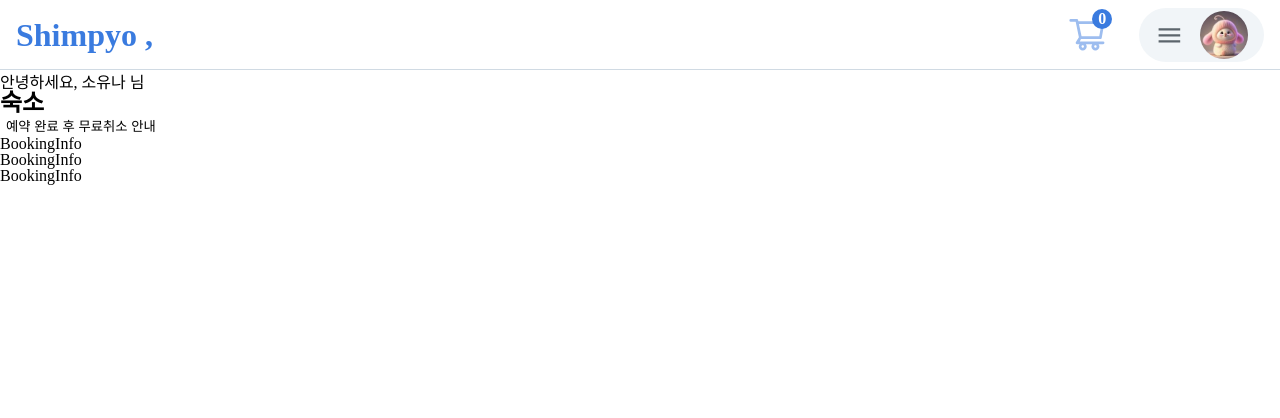
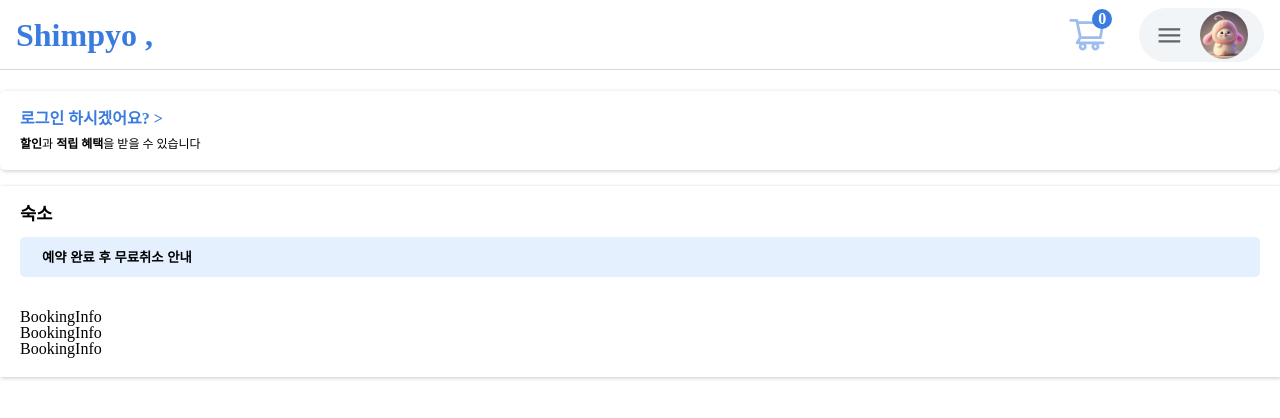
Before and after one commit to Shimpyo-House/Shimpyo_FE, a React (Vite) app: page /pay in a window 1280 px wide. Shown: the top 418 px of the page. Built offline with nearby package versions, Linux system fonts and the light colour scheme.

Commit message:
Design: 부킹 예약 토글 디자인

```diff
--- a/src/components/layout/Pay/CheckBooking.tsx
+++ b/src/components/layout/Pay/CheckBooking.tsx
@@ -8,53 +8,136 @@ import BookingInfo from './BookingInfo';
 
 const Container = css``;
 
+const LoggedIn = css`
+  width: 100%;
+  padding: 1.25rem;
+
+  margin-top: 1rem;
+
+  box-shadow: 1px 1px 4px 0px #cacaca;
+  border-radius: 5px;
+`;
+
+const LoggedInTo = css`
+  color: #3a7bdf;
+  font-weight: 900;
+
+  &:hover {
+    text-decoration: underline;
+    cursor: pointer;
+  }
+`;
+
+const LoggedInDes = css`
+  margin-top: 0.7rem;
+
+  font-size: 0.75rem;
+
+  span {
+    font-weight: 900;
+  }
+`;
+
+const Booking = css`
+  padding: 1.25rem;
+  margin-top: 1rem;
+
+  box-shadow: 1px 1px 4px 0px #cacaca;
+
+  transition: height 0.5s ease;
+
+  h1 {
+    font-size: 1.1rem;
+    font-weight: 900;
+  }
+`;
+
+const Toggle = css`
+  padding: 0.6rem 1rem;
+  margin-top: 0.8rem;
+
+  width: 100%;
+
+  border-radius: 5px;
+  background-color: #e5f0ff;
+  text-align: left;
+
+  button {
+    width: 100%;
+
+    text-align: left;
+    font-weight: 900;
+    cursor: pointer;
+  }
+
+  div {
+    margin-top: 0.8rem;
+    font-size: 0.8rem;
+
+    ul {
+      margin-bottom: 0.3rem;
+      list-style-type: disc;
+    }
+
+    li {
+      margin-left: 2rem;
+      margin-bottom: 0.4rem;
+    }
+  }
+`;
+
+const BookingInformation = css`
+  margin-top: 2rem;
+`;
+
 const CheckBooking = () => {
   // login은 값을 받아올 것 같음 코드 변경 예상
-  const [login, setLogin] = useState(true);
+  const [login, setLogin] = useState(false);
   const [toggled, setToggled] = useState(false);
 
   return (
     <nav css={Container}>
-      <div>
+      <div css={LoggedIn}>
         {login ? (
-          <div>
+          <div css={LoggedInTo}>
             안녕하세요, <span>소유나</span> 님
           </div>
         ) : (
-          <div>로그인 하시겠어요?</div>
+          <>
+            <div css={LoggedInTo}>로그인 하시겠어요? &gt;</div>
+            <div css={LoggedInDes}>
+              <span>할인</span>과 <span>적립 혜택</span>을 받을 수 있습니다
+            </div>
+          </>
         )}
       </div>
-      <div>
+      <div css={Booking}>
         <h1>숙소</h1>
+        <div css={Toggle}>
           <button onClick={() => setToggled(!toggled)}>
             예약 완료 후 무료취소 안내
           </button>
           {toggled && (
-          <div>
+            <div
+              style={{
+                height: toggled ? 'auto' : '0',
+              }}
+            >
               <ul>
                 <li>
                   예약일시 기준 체크인 시각 이전일 경우 무료취소가 가능합니다.
                 </li>
                 <li>숙소 정책에 따라 일부 상품은 무료취소가 불가능합니다.</li>
               </ul>
-            <hr /> {/* div로 변경 예정 */}
-            <div>
-              <div>모텔</div>
-              <div>
-                <h3>1시간 이내 무료 취소</h3>
-                <span>
-                  체크인 시각 이후에 예약을 한 경우에는 15분 이내 무료 취소가
-                  가능합니다.
-                </span>
-              </div>
-            </div>
             </div>
           )}
         </div>
-      <div>
+
+        <div css={BookingInformation}>
           <BookingInfo />
           <BookingInfo />
           <BookingInfo />
+        </div>
       </div>
     </nav>
   );
```
Also changed, not shown: .eslintrc.json. Lines whose indentation alone changed are shown as unchanged.
